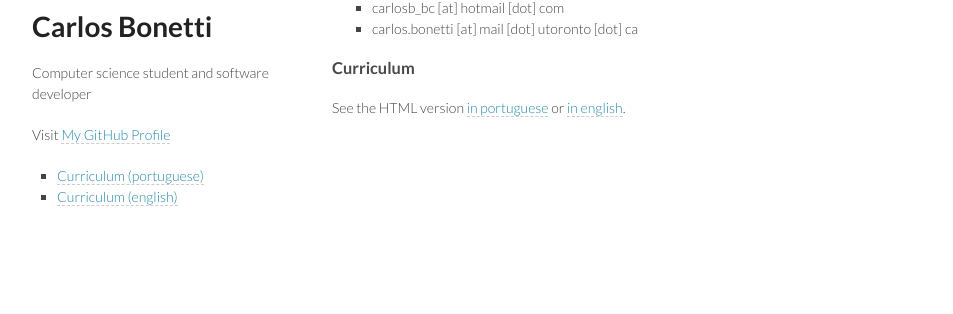
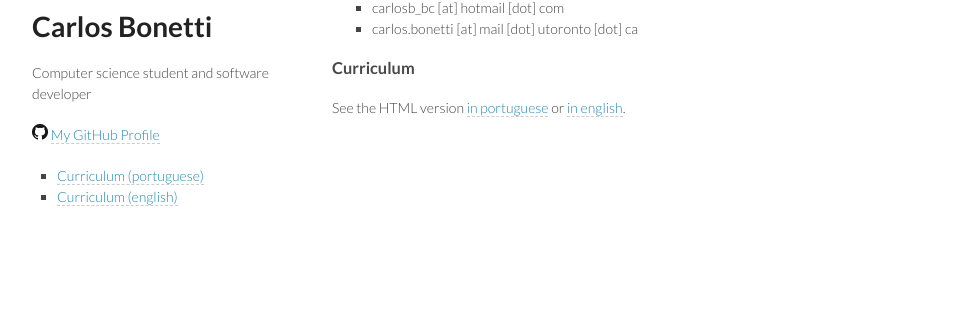
Before and after one commit to CarlosBonetti/carlosbonetti.github.io, a Jekyll site: the page built from index.md, in a window 1280 px wide. Shown: the part 232-546 px from the top of the page, without its empty margins (163-1116 px from the left). Built offline with Jekyll 4.4.1, drawn with Linux system fonts in a browser that asks for light colours.

Commit message:
Added github mark to gh profile link

```diff
--- a/_includes/header.html
+++ b/_includes/header.html
@@ -8,7 +8,7 @@
 
 <p>Computer science student and software developer</p>
 
-<p>Visit <a href="https://github.com/CarlosBonetti" target="_blank">My GitHub Profile</a></p>
+<p><img src="images/github-mark-32px.png" alt="GitHub mark" width="16" /> <a href="https://github.com/CarlosBonetti" target="_blank">My GitHub Profile</a></p>
 
 <ul>
   <li><a href="/curriculum_pt.html">Curriculum (portuguese)</a></li>
```
Also changed, not shown: images/github-mark-32px.png (added).
